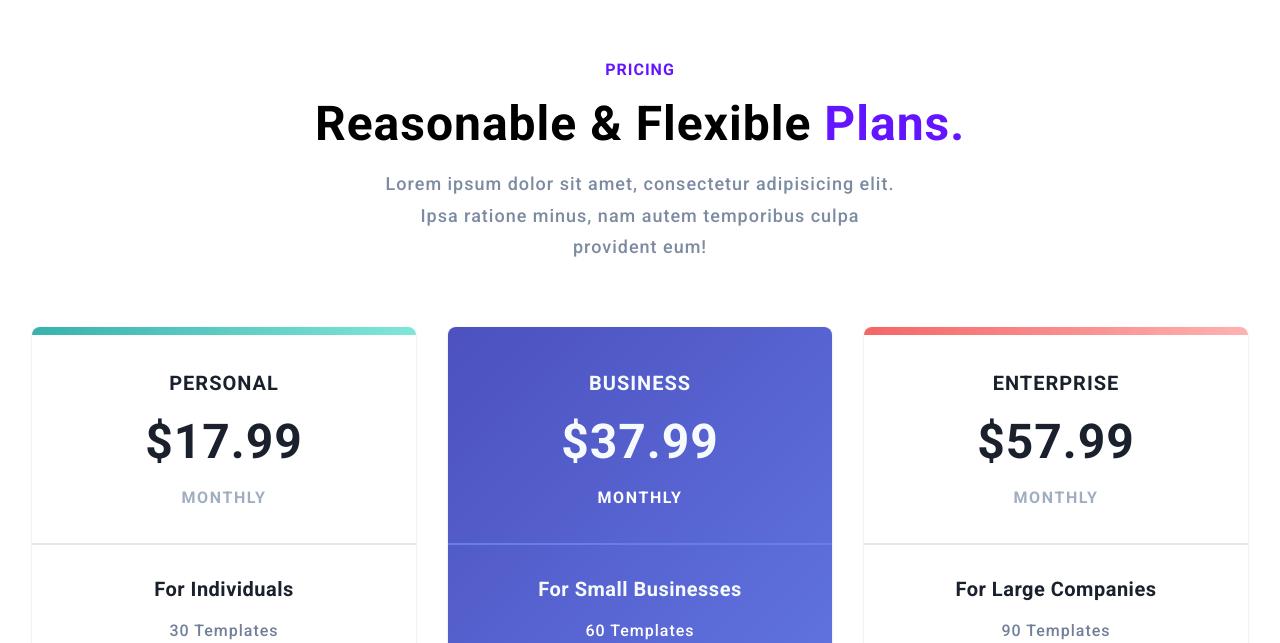
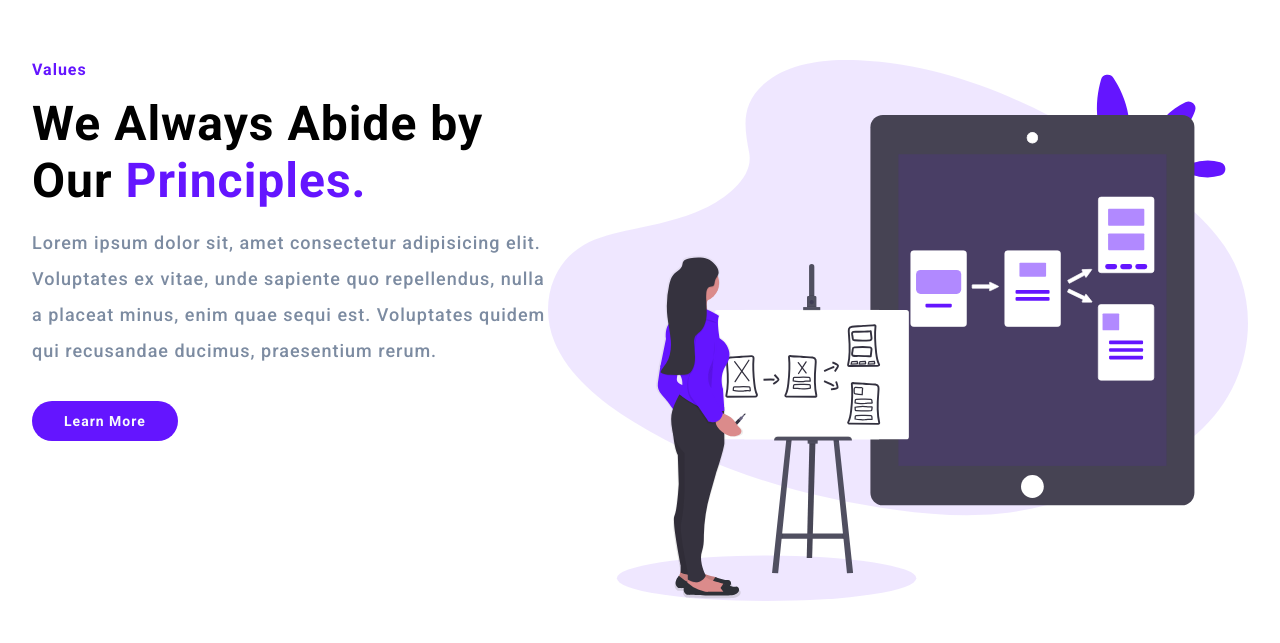
Before and after one commit to Alasalimd/Final-project-html-css, a plain HTML site: page index.html in a window 1280 px wide. Shown: the part 3023-3666 px from the top of the page. Drawn offline with Linux system fonts and the light colour scheme.

```diff
--- a/index.html
+++ b/index.html
@@ -308,6 +308,33 @@
         </div>
       </div>
     </section>
+    <section id="work">
+      <div class="work__container">
+        <div class="leftwork">
+          <h5>
+            <span class="purple">Values</span>
+          </h5>
+          <h2>
+            We Always Abide by Our<span class="purple"> Principles.</span>
+          </h2>
+          <p class="description">
+            Lorem ipsum dolor sit, amet consectetur adipisicing elit. Voluptates
+            ex vitae, unde sapiente quo repellendus, nulla a placeat minus, enim
+            quae sequi est. Voluptates quidem qui recusandae ducimus,
+            praesentium rerum.
+          </p>
+          <a class="learn__more" href="">Learn More</a>
+        </div>
+        <div class="right__img">
+          <img
+            class="work--img"
+            src="./ASSETS/prototype-illustration.svg"
+            alt=""
+          />
+        </div>
+      </div>
+    </section>
+    </section>
     <section id="pricing">
       <div class="price__container">
         <div class="price__header">
```
Also changed, not shown: ASSETS/logo-full.png (added), ASSETS/logo-light.svg (deleted), ASSETS/logo192.png (added), 1 other file.
